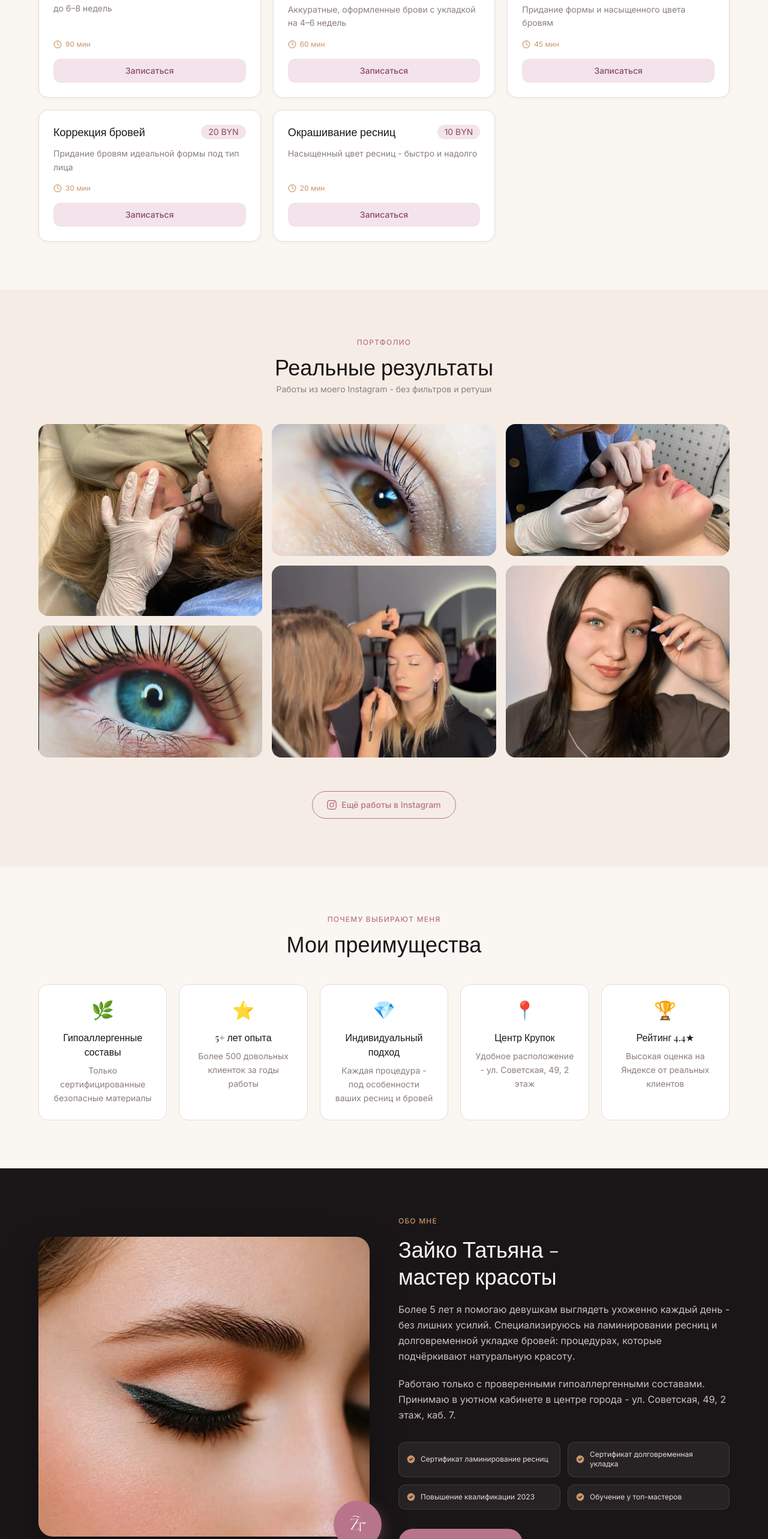
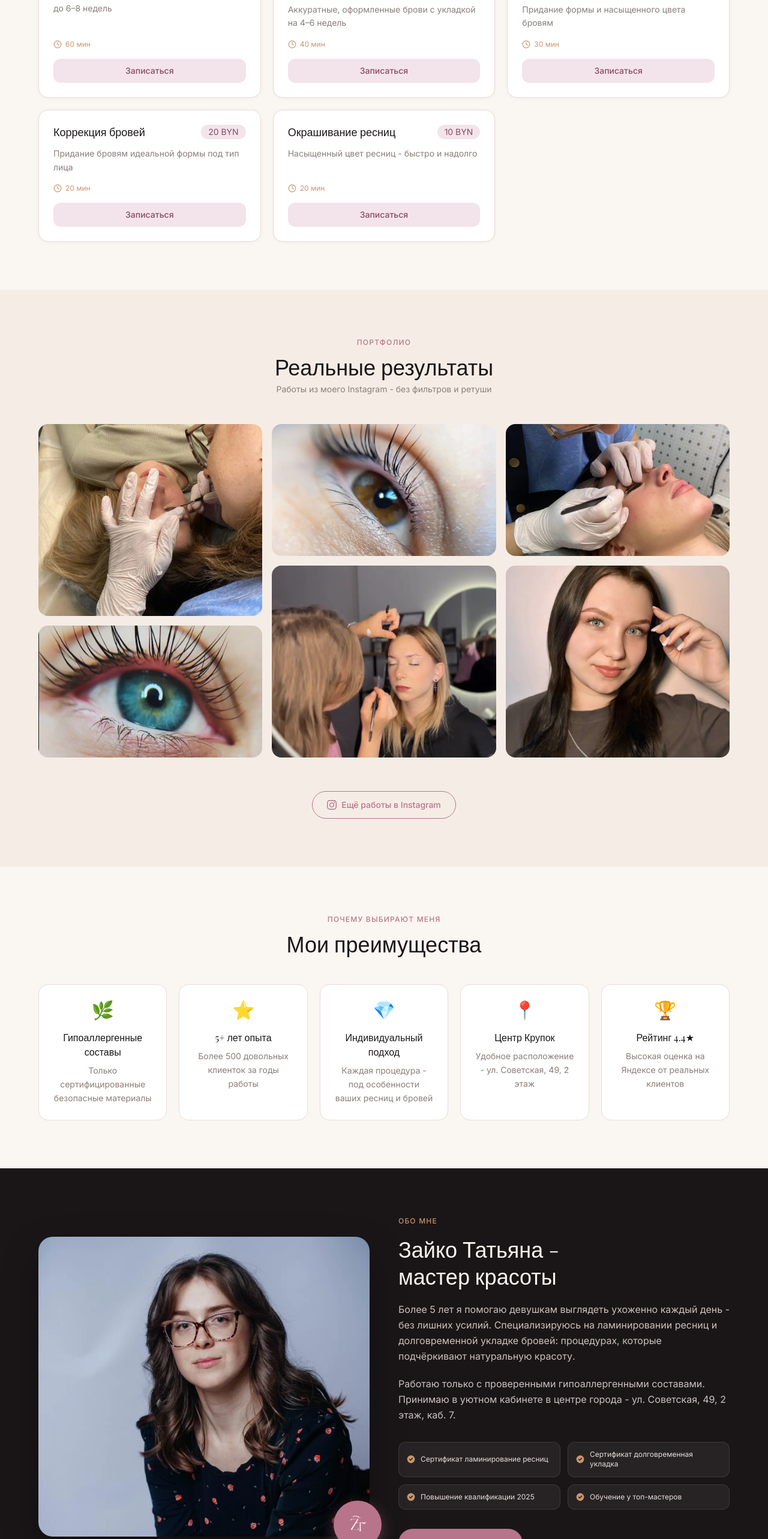
Before and after one commit to rahunak/zaiko_ta_nextjs, a Next.js app: page / in a window 1280 px wide. Shown: the part 1078-3644 px from the top of the page at 60% size. Built offline with nearby package versions, Linux system fonts and the light colour scheme.

Commit message:
fix: fix minors and updated about_me image

```diff
--- a/components/About.tsx
+++ b/components/About.tsx
@@ -12,7 +12,7 @@ export function About({ dikidiUrl }: AboutProps) {
           <div className="relative">
             <div className="rounded-3xl overflow-hidden" style={{ boxShadow: "0 24px 60px rgba(0,0,0,0.3)" }}>
               <img
-                src="./images/ABOUT.webp"
+                src="./images/about_me.webp"
                 alt="Зайко Татьяна - мастер по ресницам и бровям"
                 className="w-full object-cover"
                 style={{ height: "500px" }}
@@ -41,7 +41,7 @@ export function About({ dikidiUrl }: AboutProps) {
 
             {/* Certs */}
             <div className="grid grid-cols-2 gap-3 mb-8">
-              {["Сертификат ламинирование ресниц", "Сертификат долговременная укладка", "Повышение квалификации 2023", "Обучение у топ-мастеров"].map((cert, i) => (
+              {["Сертификат ламинирование ресниц", "Сертификат долговременная укладка", "Повышение квалификации 2025", "Обучение у топ-мастеров"].map((cert, i) => (
                 <div key={i} className="flex items-center gap-2 p-3 rounded-xl" style={{ backgroundColor: "rgba(255,255,255,0.06)", border: "1px solid rgba(255,255,255,0.1)" }}>
                   <svg className="w-4 h-4 shrink-0" style={{ color: "#C9956A" }} fill="currentColor" viewBox="0 0 20 20"><path fillRule="evenodd" d="M10 18a8 8 0 100-16 8 8 0 000 16zm3.707-9.293a1 1 0 00-1.414-1.414L9 10.586 7.707 9.293a1 1 0 00-1.414 1.414l2 2a1 1 0 001.414 0l4-4z" clipRule="evenodd" /></svg>
                   <span className="text-xs leading-snug" style={{ color: "#E8DCDA" }}>{cert}</span>
--- a/components/Footer.tsx
+++ b/components/Footer.tsx
@@ -60,7 +60,7 @@ export function Footer({ phone, phoneDisplay, telegramUrl, whatsappUrl, instagra
 
         <div className="flex flex-col sm:flex-row items-center justify-between gap-3 pt-8 text-xs" style={{ color: "#5A4E52" }}>
           <div className="flex flex-col sm:flex-row items-center gap-2 sm:gap-4 text-center sm:text-left">
-            <span>© 2024 Зайко Татьяна. Все права защищены.</span>
+            <span>© 2026 Зайко Татьяна. Все права защищены.</span>
             <span style={{ color: "#4A3E42" }}>УНП KE8812226</span>
           </div>
           <a href="#" className="hover:text-white transition-all duration-200 hover:underline">Политика конфиденциальности</a>
--- a/components/Reviews.tsx
+++ b/components/Reviews.tsx
@@ -22,8 +22,8 @@ export function Reviews({ reviews }: ReviewsProps) {
           <p className="text-xs uppercase tracking-widest mb-3 font-medium" style={{ color: "#B8748A" }}>Отзывы клиентов</p>
           <h2 className="font-display text-3xl sm:text-4xl font-500 mb-2" style={{ color: "#1A1618" }}>Что говорят клиентки</h2>
           <div className="flex items-center justify-center gap-2 mt-3">
-            <StarRating count={5} />
-            <span className="text-sm font-medium" style={{ color: "#1A1618" }}>5.0</span>
+            <StarRating count={4} />
+            <span className="text-sm font-medium" style={{ color: "#1A1618" }}>4.4</span>
             <span className="text-sm" style={{ color: "#8B7E7A" }}>на Яндекс Картах</span>
           </div>
         </div>
--- a/lib/data.ts
+++ b/lib/data.ts
@@ -1,8 +1,8 @@
 export const services = [
-  { name: "Ламинирование ресниц", price: "45 BYN", duration: "90 мин", desc: "Стойкий эффект завитых и ухоженных ресниц до 6–8 недель" },
-  { name: "Долговременная укладка бровей", price: "35 BYN", duration: "60 мин", desc: "Аккуратные, оформленные брови с укладкой на 4–6 недель" },
-  { name: "Окрашивание и коррекция бровей", price: "30 BYN", duration: "45 мин", desc: "Придание формы и насыщенного цвета бровям" },
-  { name: "Коррекция бровей", price: "20 BYN", duration: "30 мин", desc: "Придание бровям идеальной формы под тип лица" },
+  { name: "Ламинирование ресниц", price: "45 BYN", duration: "60 мин", desc: "Стойкий эффект завитых и ухоженных ресниц до 6–8 недель" },
+  { name: "Долговременная укладка бровей", price: "35 BYN", duration: "40 мин", desc: "Аккуратные, оформленные брови с укладкой на 4–6 недель" },
+  { name: "Окрашивание и коррекция бровей", price: "30 BYN", duration: "30 мин", desc: "Придание формы и насыщенного цвета бровям" },
+  { name: "Коррекция бровей", price: "20 BYN", duration: "20 мин", desc: "Придание бровям идеальной формы под тип лица" },
   { name: "Окрашивание ресниц", price: "10 BYN", duration: "20 мин", desc: "Насыщенный цвет ресниц - быстро и надолго" },
 ]
 
@@ -17,30 +17,30 @@ export const benefits = [
 export const reviews = [
   {
     name: "Алеся Шараева",
-    date: "2024",
+    date: "2026",
     rating: 5,
     text: "Наконец-то нашла своего мастера! 👌 Всё делает очень аккуратно, красиво и со вкусом — результат всегда просто огонь! 🔥 Брови идеальной формы, ресницы естественные и выразительные ✨. Мастер вежливая и коммуникабельная, всегда всё объяснит. Хожу только к ней и всем советую! 💫",
     avatar: "А",
     url: "https://yandex.by/maps/org/17028481096/reviews?reviews%5BpublicId%5D=3553pxg9wjbbqqegvx5ddrc774",
-    datePublished: "2024-08-15",
+    datePublished: "2026-08-15",
   },
   {
     name: "Анастасия Шолохман",
-    date: "2024",
+    date: "2026",
     rating: 5,
     text: "Татьяна, мастерство, которое вы проявили в работе с моими бровями и ресничками просто поразительно. Спасибо за все, обязательно вернусь и приведу с собой подруг. Таким мастером нужно делиться, ведь вас так сложно найти.🙂👍",
     avatar: "А",
     url: "https://yandex.by/maps/org/17028481096/reviews?reviews%5BpublicId%5D=593yvqgphutewdmx5rzzr4vde4",
-    datePublished: "2024-07-22",
+    datePublished: "2026-07-22",
   },
   {
     name: "qwliiin",
-    date: "2024",
+    date: "2026",
     rating: 5,
     text: "рекомендую всем Татьяну как мастера. Она легко находит подход к каждому клиенту, учитывает все пожелания и создает неимоверную красоту!!",
     avatar: "Q",
     url: "https://yandex.by/maps/org/17028481096/reviews?reviews%5BpublicId%5D=3ckkfv09cfcyw41ez9yt3j1624",
-    datePublished: "2024-06-10",
+    datePublished: "2026-06-10",
   },
 ]
 
```
Also changed, not shown: public/images/ABOUT.webp (deleted), public/images/about_me.webp (added).
